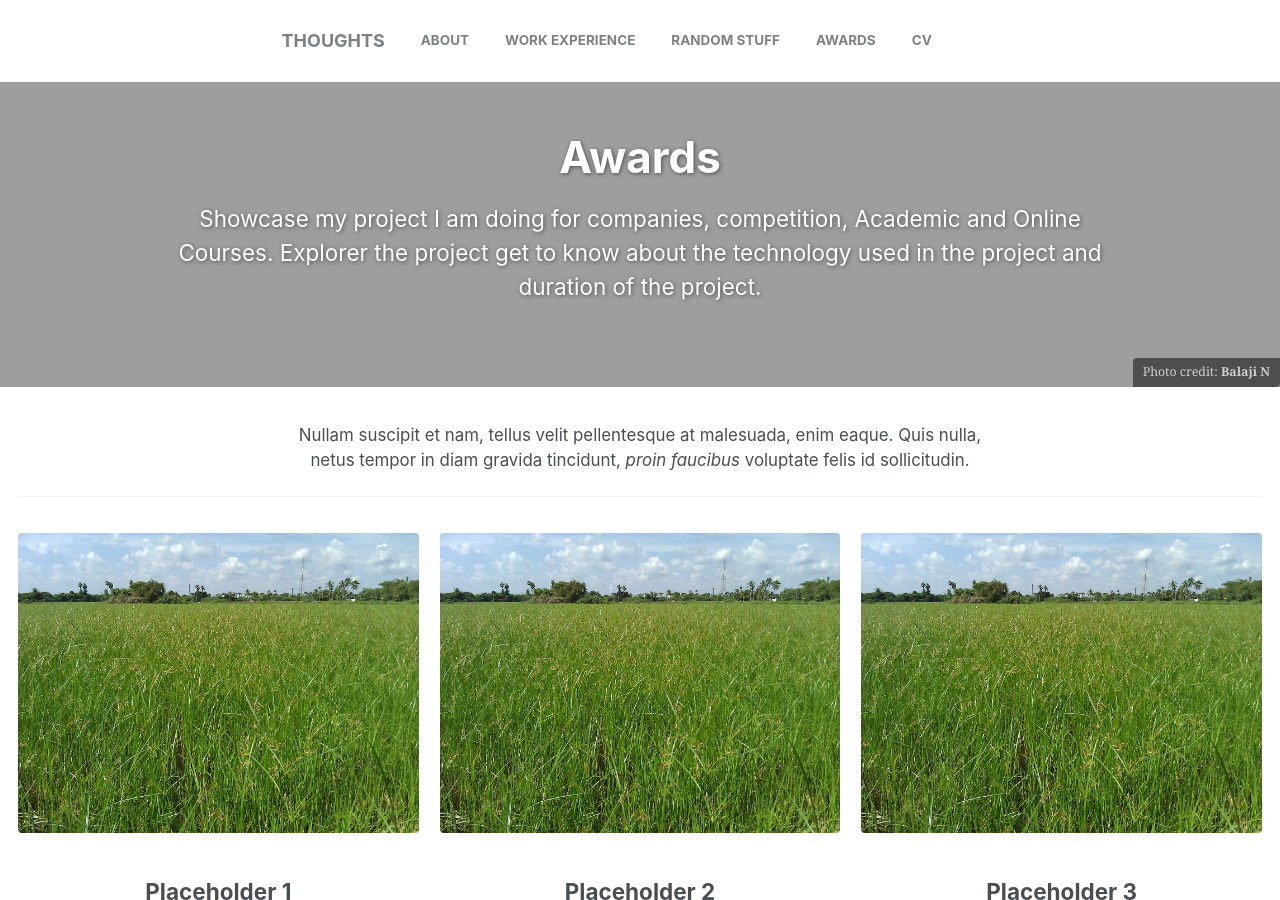
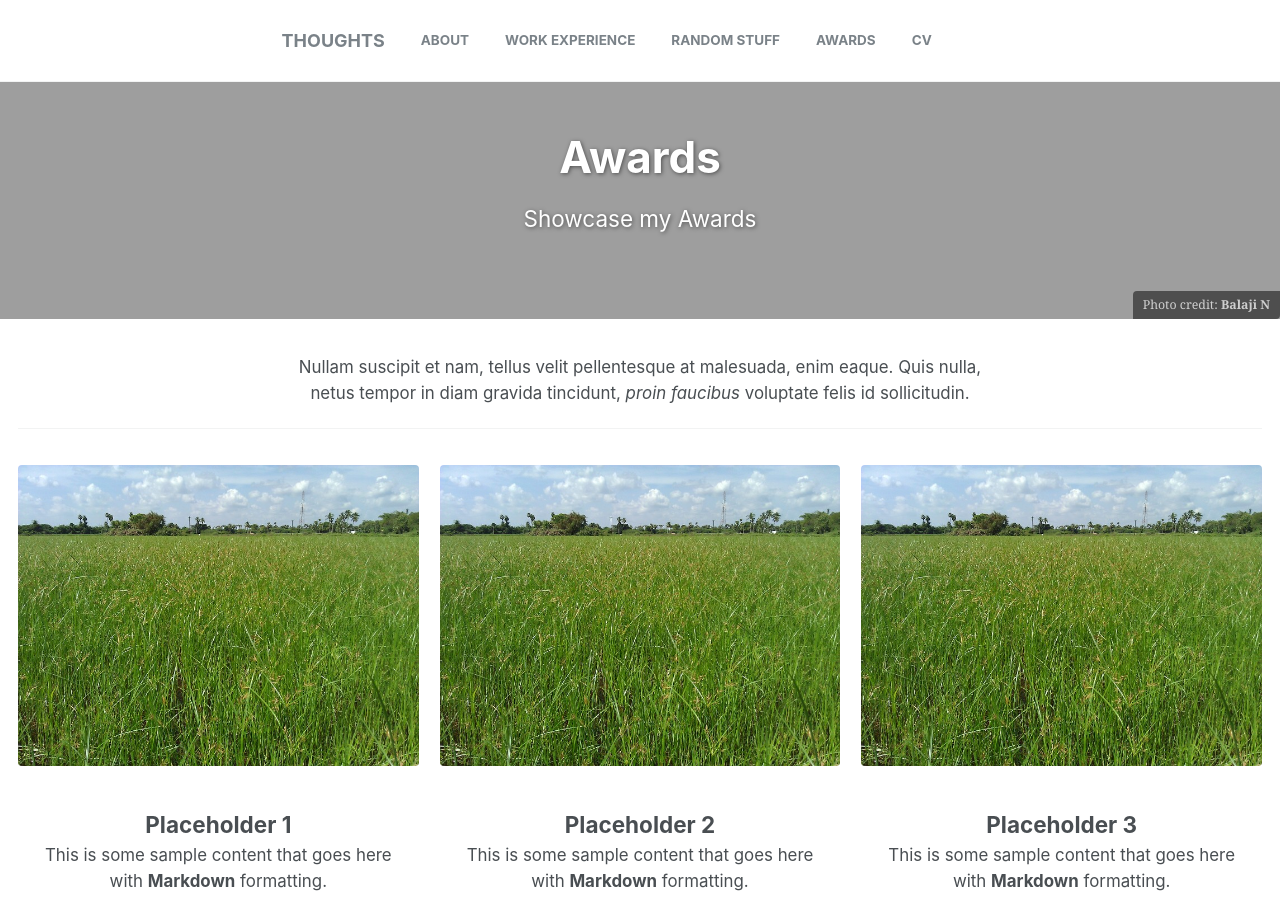
Before and after one commit to balajincse/balajincse.github.io, a Jekyll site: the page built from _pages/splash-page.md, in a window 1280 px wide and 900 px high. Built offline with Jekyll 4.4.1, drawn with Linux system fonts in a browser that asks for light colours.

Commit message:
updating splash page

```diff
--- a/_pages/splash-page.md
+++ b/_pages/splash-page.md
@@ -7,7 +7,7 @@ header:
   overlay_color: "#000"
   overlay_image: Lotus-Flower-Photos.jpg
   caption: "Photo credit: [**Balaji N**](http://balajincse.github.io//about/)"
-excerpt: "Showcase my project I am doing for companies, competition, Academic and Online Courses. Explorer the project get to know about the technology used in the project and duration of the project."
+excerpt: "Showcase my Awards"
 intro:
   - excerpt: 'Nullam suscipit et nam, tellus velit pellentesque at malesuada, enim eaque. Quis nulla, netus tempor in diam gravida tincidunt, *proin faucibus* voluptate felis id sollicitudin. '
 feature_row:
```
